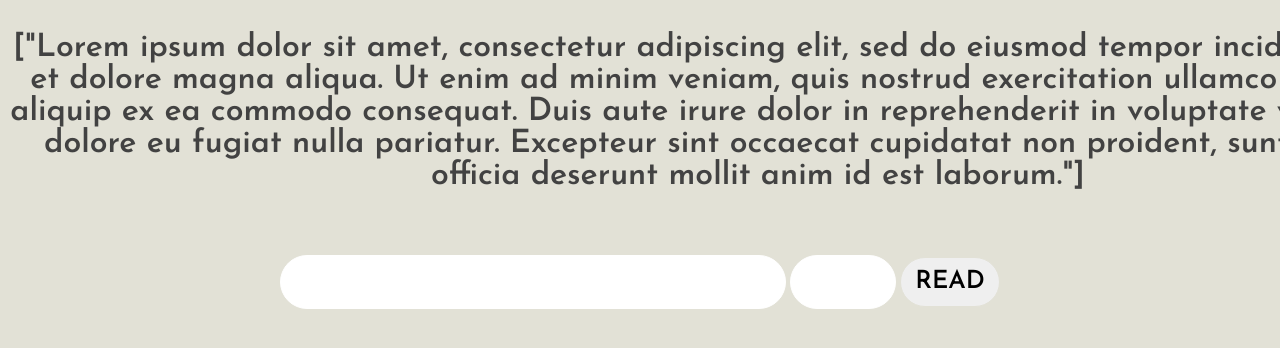
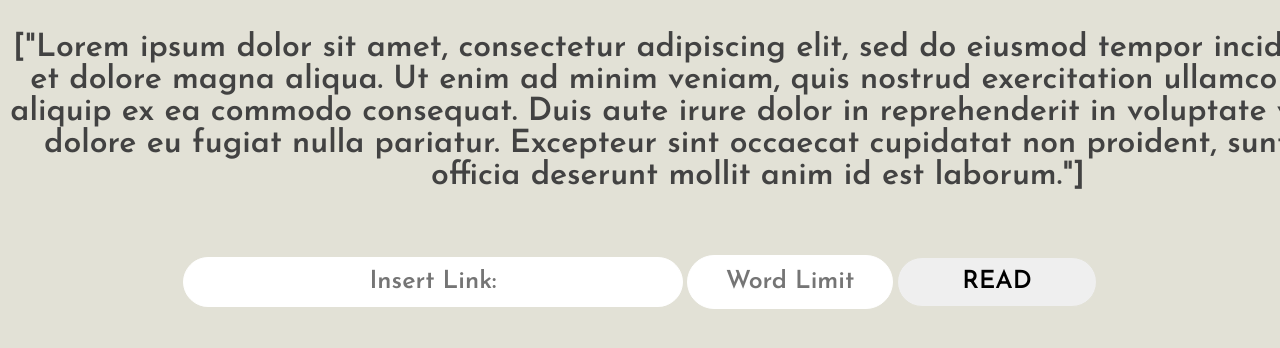
Before and after one commit to nindob/CONDENSATE, a plain HTML site: page index.html in a window 1280 px wide. Shown: the part 352-700 px from the top of the page. Drawn offline with Linux system fonts and the light colour scheme.

Commit message:
css updated

```diff
--- a/index.html
+++ b/index.html
@@ -15,10 +15,10 @@
     <table class="inputs">
 
         <td>
-            <input class="txtinput" style="font-size:25px;" type="text">
+            <input placeholder="Insert Link:" class="txtinput" style="font-size:25px;" type="text">
         </td>
         <td>
-            <input class="wordlimit" style="font-size:25px;" type="text">
+            <input placeholder="Word Limit" class="wordlimit" style="font-size:25px;" type="text">
         </td>
         <td>
             <input value="READ" onclick="processInput()"class="button" style="font-size:25px;" type="button" value="">
--- a/styles.css
+++ b/styles.css
@@ -26,8 +26,13 @@
     padding: 10px;
     margin: auto;
     margin-top: 50px;
+}
 
+.button:active {
+    background: white;
+    color: #424242;
 }
+
 .txtinput {
     border: none;
     border: solid 1px white;
@@ -36,6 +41,7 @@
     height: 50px;
     font-family: 'Josefin Sans', sans-serif;
     text-align: center;
+    box-sizing:border-box;
 }
 
 .wordlimit {
@@ -44,7 +50,7 @@
     border-radius: 30px;
     font-family: 'Josefin Sans', sans-serif;
     text-align: center;
-    width: 100px;
+    width: 200px;
     height: 50px;
 }
 
@@ -52,7 +58,7 @@
     border: none;
     border: solid 1px #e2e1d6;
     border-radius: 30px;
-    width: 100px;
+    width: 200px;
     height: 50px;
     font-family: 'Josefin Sans', sans-serif;
     text-align: center;
```
